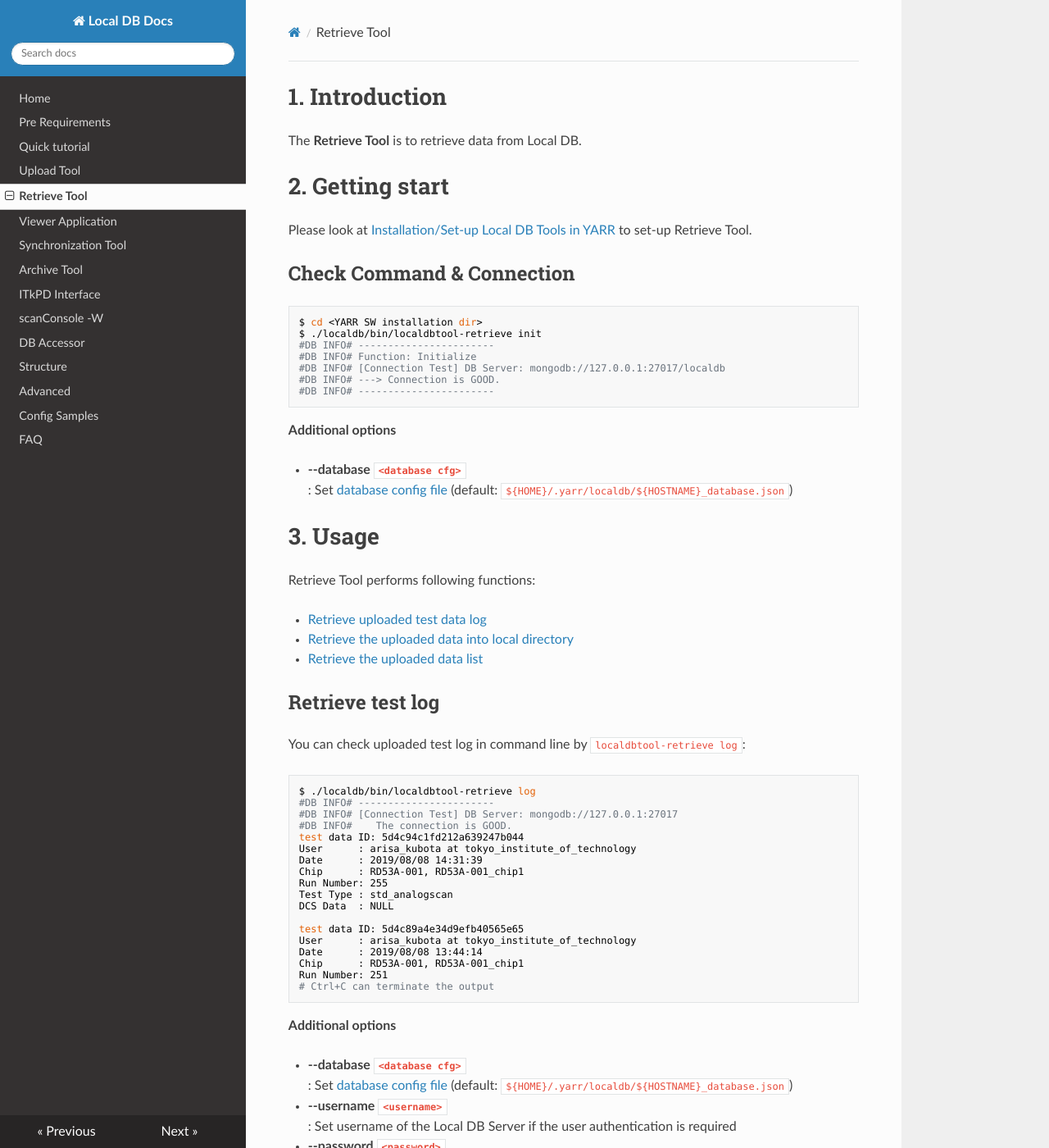
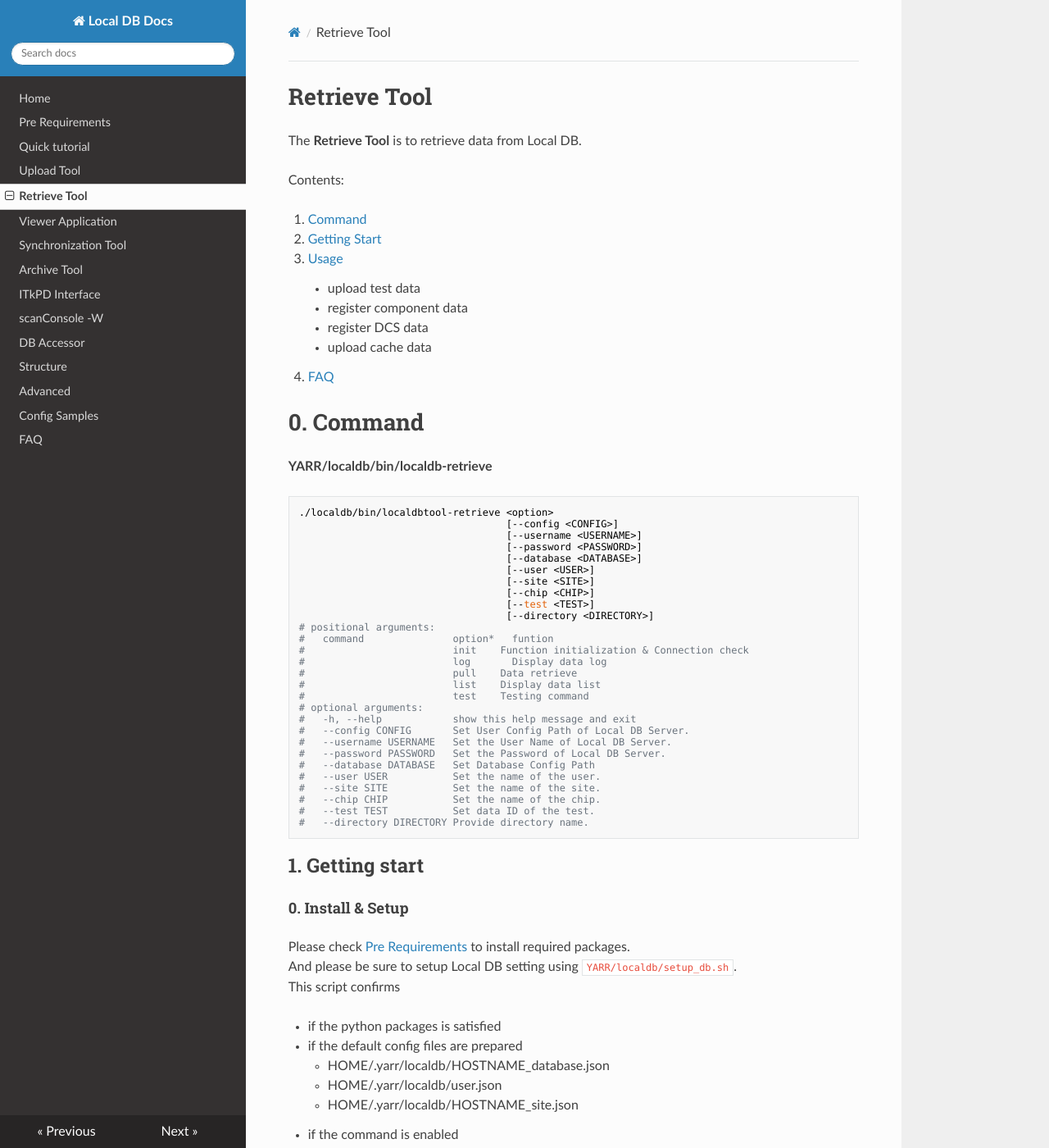
Before and after one commit to jlab-hep/localdb-docs, an MkDocs documentation site: the page built from docs/retrieve.md, in a window 1280 px wide and 1400 px high. Shown: the whole window at 82% size. Built offline with MkDocs 1.6.1, drawn with Linux system fonts in a browser that asks for light colours; nearby versions of some CDN libraries; old or Windows-style settings are respelled for this version of MkDocs; some of the changed text lies outside the part shown.

Commit message:
Modified retrieve.md

````diff
--- a/docs/retrieve.md
+++ b/docs/retrieve.md
@@ -1,15 +1,81 @@
-# 1. Introduction
+# Retrieve Tool
 
 The **Retrieve Tool** is to retrieve data from Local DB.
 
-# 2. Getting start
+Contents:
 
-Please look at [Installation/Set-up Local DB Tools in YARR](install.md) to set-up Retrieve Tool.
+0. [Command](#0-command)
+1. [Getting Start](#1-getting-start)
+2. [Usage](#2-usage)
+    - upload test data
+    - register component data
+    - register DCS data
+    - upload cache data
+3. [FAQ](#3-faq)
 
-## Check Command & Connection
+# 0. Command
+
+**YARR/localdb/bin/localdb-retrieve**
 
 ```bash
-$ cd <YARR SW installation dir>
+./localdb/bin/localdbtool-retrieve <option>
+                                   [--config <CONFIG>]
+                                   [--username <USERNAME>]
+                                   [--password <PASSWORD>]
+                                   [--database <DATABASE>]
+                                   [--user <USER>]
+                                   [--site <SITE>]
+                                   [--chip <CHIP>]
+                                   [--test <TEST>]
+                                   [--directory <DIRECTORY>]
+# positional arguments:
+#   command               option*	funtion
+#                         init	  Function initialization & Connection check
+#                         log	    Display data log
+#                         pull	  Data retrieve
+#                         list	  Display data list
+#                         test	  Testing command
+# optional arguments:
+#   -h, --help            show this help message and exit
+#   --config CONFIG       Set User Config Path of Local DB Server.
+#   --username USERNAME   Set the User Name of Local DB Server.
+#   --password PASSWORD   Set the Password of Local DB Server.
+#   --database DATABASE   Set Database Config Path
+#   --user USER           Set the name of the user.
+#   --site SITE           Set the name of the site.
+#   --chip CHIP           Set the name of the chip.
+#   --test TEST           Set data ID of the test.
+#   --directory DIRECTORY Provide directory name.
+```
+
+## 1. Getting start
+
+#### 0. Install & Setup
+
+Please check [Pre Requirements](requirements.md) to install required packages.<br>
+And please be sure to setup Local DB setting using `YARR/localdb/setup_db.sh`. <br>
+This script confirms
+
+- if the python packages is satisfied
+- if the default config files are prepared
+    - HOME/.yarr/localdb/HOSTNAME_database.json
+    - HOME/.yarr/localdb/user.json
+    - HOME/.yarr/localdb/HOSTNAME_site.json
+- if the command is enabled
+- if the DB connection is established
+
+```bash
+$ cd YARR
+$ ./localdb/setup_db.sh
+< Setting up with some texts >
+```
+> [More detail about setup_db.sh](setup-db.md)
+
+#### 1. Confirmation
+
+Please run the command with the option 'init' to check if the command is working and the connection to Local DB is good.
+
+```bash
 $ ./localdb/bin/localdbtool-retrieve init
 #DB INFO# -----------------------
 #DB INFO# Function: Initialize
@@ -20,17 +86,18 @@ $ ./localdb/bin/localdbtool-retrieve init
 
 **Additional options**
 
-- **--database ``<database cfg>``**<br> : Set [database config file](config.md) (default: `${HOME}/.yarr/localdb/${HOSTNAME}_database.json`)
+- **--database ``<database cfg>``**<br> : Set [database config file](config.md) (default: `HOME/.yarr/localdb/HOSTNAME_database.json`)
 
-# 3. Usage
+## 2. Usage
 
 Retrieve Tool performs following functions:
 
-* [Retrieve uploaded test data log](#retrieve-test-log)
-* [Retrieve the uploaded data into local directory](#retrieve-data-fiiles)
-* [Retrieve the uploaded data list](#retrieve-data-list)
+* a. [Retrieve the uploaded test data log](#a-retrieve-test-log)
+* b. [Retrieve the uploaded data into local directory](#b-retrieve-data-fiiles)
+* c. [Retrieve the uploaded data list](#c-retrieve-data-list)
+* d. [Create the config files for the registered component data](#d-create-config)
 
-## Retrieve test log
+### a. Retrieve test log
 
 You can check uploaded test log in command line by `localdbtool-retrieve log`:
 
@@ -46,18 +113,12 @@ Chip      : RD53A-001, RD53A-001_chip1
 Run Number: 255
 Test Type : std_analogscan
 DCS Data  : NULL
-
-test data ID: 5d4c89a4e34d9efb40565e65
-User      : arisa_kubota at tokyo_institute_of_technology
-Date      : 2019/08/08 13:44:14
-Chip      : RD53A-001, RD53A-001_chip1
-Run Number: 251
 # Ctrl+C can terminate the output
 ```
 
 **Additional options**
 
-- **--database ``<database cfg>``**<br> : Set [database config file](config.md) (default: `${HOME}/.yarr/localdb/${HOSTNAME}_database.json`)
+- **--database ``<database cfg>``**<br> : Set [database config file](config.md) (default: `HOME/.yarr/localdb/HOSTNAME_database.json`)
 - **--username ``<username>``**<br> : Set username of the Local DB Server if the user authentication is required
 - **--password ``<password>``**<br> : Set password of the Local DB Server if the user authentication is required
 - **--config ``<config file>``**<br> : Set config file which username and password are written in if the user authentication is required
@@ -65,7 +126,7 @@ Run Number: 251
 - **--site ``<site name>``**<br> : Set the site name for refine search
 - **--chip ``<chip name>``**<br> : Set the chip name for refine search
 
-## Retrieve data files
+### b. Retrieve data files
 
 You can retrieve the uploaded data into the local directory by `localdbtool-retrieve pull`:
 
@@ -97,7 +158,7 @@ $ ./localdb/bin/localdbtool-retrieve pull
 
 **Additional options**
 
-- **--database ``<database cfg>``**<br> : Set [database config file](config.md) (default: `${HOME}/.yarr/localdb/${HOSTNAME}_database.json`)
+- **--database ``<database cfg>``**<br> : Set [database config file](config.md) (default: `HOME/.yarr/localdb/HOSTNAME_database.json`)
 - **--username ``<username>``**<br> : Set username of the Local DB Server if the user authentication is required
 - **--password ``<password>``**<br> : Set password of the Local DB Server if the user authentication is required
 - **--config ``<config file>``**<br> : Set config file which username and password are written in if the user authentication is required
@@ -145,25 +206,10 @@ Chips(3)  :
     front-end_chip: 0x0446
     User  : arisa_kubota at lawrence_berkeley_national_laboratory
     ChipId: 4
-
-hybrid: 1011
-User      : arisa_kubota at lawrence_berkeley_national_laboratory
-Chip Type : RD53A
-Chips(3)  :
-    front-end_chip: 0x0439
-    User  : arisa_kubota at lawrence_berkeley_national_laboratory
-    ChipId: 1
-    front-end_chip: 0x044A
-    User  : arisa_kubota at lawrence_berkeley_national_laboratory
-    ChipId: 2
-    front-end_chip: 0x0445
-    User  : arisa_kubota at lawrence_berkeley_national_laboratory
-    ChipId: 4
 # Ctrl+C can terminate the output
 ```
 
-
-### b) User list
+#### 2. User list
 
 ```bash
 $ ./localdb/bin/localdbtool-retrieve list user
@@ -194,3 +240,28 @@ $ ./localdb/bin/localdbtool-retrieve list site
 - lawrence_berkeley_national_laboratory
 # Ctrl+C can terminate the output
 ```
+
+### d. Create Config
+
+You can create the connectivity config file and the chip config files after the component registration. <br>
+The component data can be registered by [DB Accessor](accessor.md) or can be downloaded from ITkPD by [ITkPD Interface](#itkpd-interface.md). <br>
+You can create the config files by `localdb-retrieve pull --chip <SERIAL NUMBER>`.<br>
+If you have already uploaded the component test data, the config files in the latest scan are retrieved.
+
+```bash
+$ cd YARR
+$ ./localdb/bin/localdb-retrieve pull --chip <SERIAL NUMBER>
+#DB INFO# -----------------------
+#DB INFO# [Connection Test] DB Server: mongodb://127.0.0.1:27017/localdb
+#DB INFO# ---> Connection is GOOD.
+#DB WARNING# Not found test data of the component: <SERIAL NUMBER>
+#DB INFO# component data ID: 5dce77c414dc504d3ad53e80
+#DB INFO# - Name: <SERIAL NUMBER>  Type: RD53A
+#DB INFO# Retrieve ... ./db-data/<SERIAL NUMBER>.json
+#DB INFO# Retrieve ... ./db-data/connectivity.json
+#DB INFO# -----------------------
+```
+
+* List of created config (default output dir: `YARR/db_data`)
+    * connectivity config file
+    * chip config file (copied from `YARR/configs/defaults/default_FE.json` with replacing `Name` and `ChipId`)
````
Also changed, not shown: other parts of docs/retrieve.md (+7 -7 lines), docs/advanced-tutorial.md (+1 -1 lines), docs/upload.md (+2 -2 lines).
